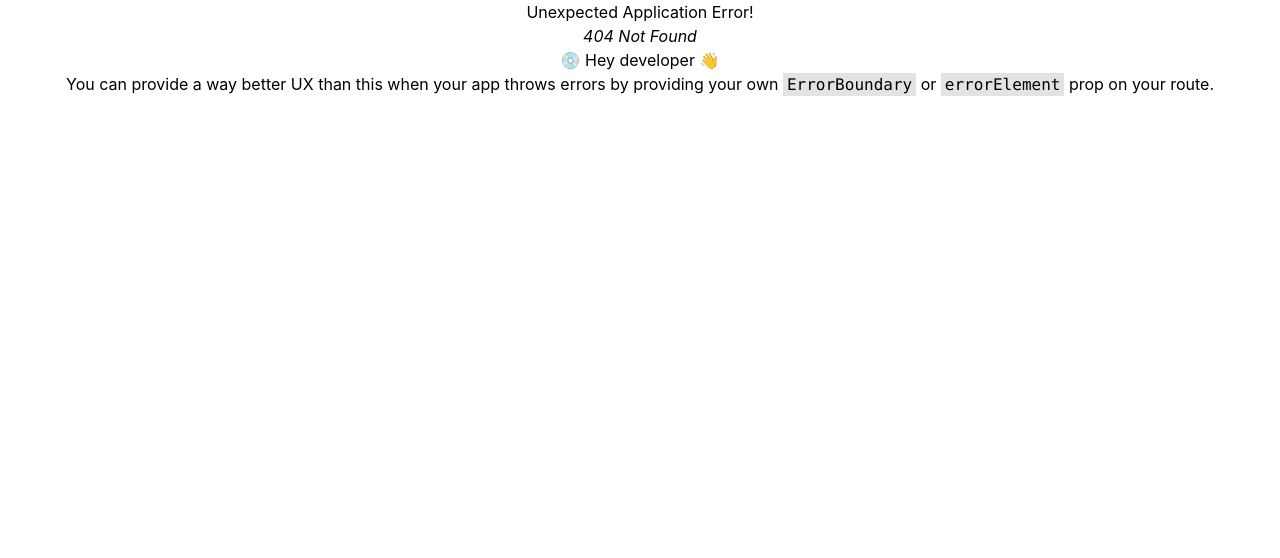
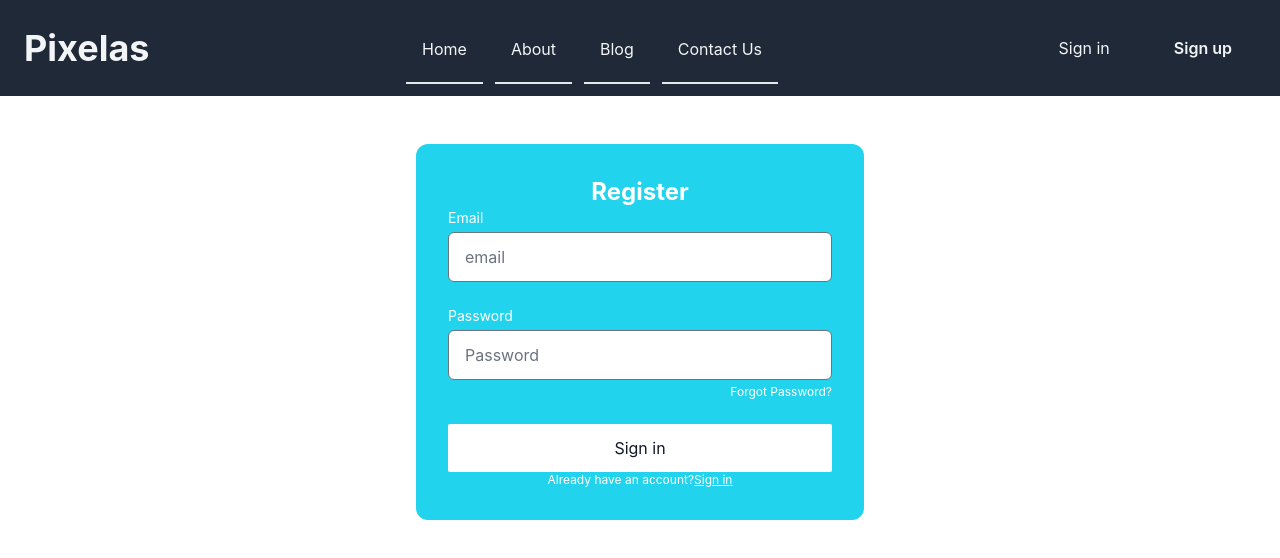
Before and after one commit to ivan975/pixela-client, a React (Create React App) app: page /signup in a window 1280 px wide. Before the commit this address had no page. Shown: the top 558 px of the page. Built offline with nearby package versions, Linux system fonts and the light colour scheme; no server answers.

Commit message:
login and registration working

```diff
--- a/package.json
+++ b/package.json
@@ -6,6 +6,7 @@
     "@testing-library/jest-dom": "^5.16.5",
     "@testing-library/react": "^13.4.0",
     "@testing-library/user-event": "^13.5.0",
+    "dotenv": "^16.0.3",
     "firebase": "^9.13.0",
     "flowbite": "^1.5.3",
     "flowbite-react": "^0.3.4",
--- /dev/null
+++ b/src/Components/Contexts/UseContexts.js
@@ -0,0 +1,42 @@
+import React, { createContext, useEffect, useState } from 'react';
+import { createUserWithEmailAndPassword, getAuth, onAuthStateChanged, signInWithEmailAndPassword } from 'firebase/auth';
+import { app } from '../../firebase/firebase.init';
+
+export const AuthContext = createContext();
+const auth = getAuth(app);
+
+const UseContexts = ({ children }) => {
+    const [user, setUser] = useState(null);
+    const [loader, setLoader] = useState(true);
+
+    const createUser = (email, password) => {
+        setLoader(true);
+        return createUserWithEmailAndPassword(auth, email, password)
+    }
+
+    const login = (email, password) => {
+        setLoader(true);
+        return signInWithEmailAndPassword(auth, email, password);
+    }
+
+    const authInfo = {
+        loader,
+        user,
+        createUser,
+        login,
+    }
+    useEffect(() => {
+        const unsubscribe = onAuthStateChanged(auth, (currentUser) => {
+            setUser(currentUser);
+            setLoader(false);
+        })
+        return () => unsubscribe();
+    })
+    return (
+        <AuthContext.Provider value={authInfo}>
+            {children}
+        </AuthContext.Provider>
+    );
+};
+
+export default UseContexts;
--- a/src/Components/Header/Header.js
+++ b/src/Components/Header/Header.js
@@ -26,7 +26,9 @@ const Header = () => {
                     <button className="self-center px-8 py-3 rounded">
                         <Link to='/login'>Sign in</Link>
                     </button>
-                    <button className="self-center px-8 py-3 font-semibold rounded dark:bg-amber-400 dark:text-gray-900">Sign up</button>
+                    <button className="self-center px-8 py-3 font-semibold rounded dark:bg-amber-400 dark:text-gray-900">
+                        <Link to='/signup'>Sign up</Link>
+                    </button>
                 </div>
                 <button className="p-4 lg:hidden">
                     <svg xmlns="http://www.w3.org/2000/svg" fill="none" viewBox="0 0 24 24" stroke="currentColor" className="w-6 h-6 dark:text-gray-100">
--- a/src/Components/Login/Login.js
+++ b/src/Components/Login/Login.js
@@ -1,7 +1,11 @@
-import React from 'react';
+import React, { useContext } from 'react';
 import { Link } from 'react-router-dom';
+import { AuthContext } from '../Contexts/UseContexts';
+import { toast } from 'react-toastify';
 
 const Login = () => {
+
+    const { login } = useContext(AuthContext);
 
     const handleLogin = e => {
         e.preventDefault();
@@ -10,6 +14,18 @@ const Login = () => {
         const password = form.password.value;
 
         console.log(email, password);
+
+        login(email, password)
+            .then(res => {
+                toast.success('Login Successful')
+                const user = res.user;
+                console.log(user);
+                form.reset();
+            }).catch(error => {
+                console.error(error)
+                // setPasswordError(error.message)
+            })
+
     }
 
     return (
--- /dev/null
+++ b/src/Components/Register/Register.js
@@ -0,0 +1,55 @@
+import React, { useContext } from 'react';
+import { Link } from 'react-router-dom';
+import { AuthContext } from '../Contexts/UseContexts';
+import { toast } from 'react-toastify';
+
+const Register = () => {
+    const { createUser } = useContext(AuthContext);
+
+    const handleRegister = e => {
+        e.preventDefault();
+        const form = e.target;
+        const email = form.username.value;
+        const password = form.password.value;
+
+        console.log(email, password);
+
+        createUser(email, password)
+            .then(res => {
+                toast.success('Sign up successful')
+                const user = res.user;
+                console.log(user);
+                form.reset();
+            })
+            .catch(error => {
+                console.error(error)
+                // setPasswordError(error.message)
+            })
+
+    }
+
+    return (
+        <div className=" w-full max-w-md p-8 mx-auto mt-12 rounded-xl bg-cyan-400 text-white">
+            <h1 className="text-2xl font-bold text-center">Register</h1>
+            <form onSubmit={handleRegister} className="space-y-6 ng-untouched ng-pristine ng-valid">
+                <div className="space-y-1 text-sm">
+                    <label className="block dark:text-gray-400 text-start">Email</label>
+                    <input type="text" name="email" id="username" placeholder="email" className="w-full px-4 py-3 rounded-md text-black focus:dark:border-amber-400" />
+                </div>
+                <div className="space-y-1 text-sm">
+                    <label for="password" className="block dark:text-gray-400 text-start">Password</label>
+                    <input type="password" name="password" id="password" placeholder="Password" className="w-full px-4 py-3 rounded-md text-black focus:dark:border-amber-400" />
+                    <div className="flex justify-end text-xs dark:text-gray-400">
+                        <Link to="/">Forgot Password?</Link>
+                    </div>
+                </div>
+                <button className="block w-full p-3 text-center rounded-sm text-gray-900 bg-white">Sign in</button>
+            </form>
+            <p className="text-xs text-center sm:px-6 dark:text-gray-400">Already have an account?
+                <Link to='/login' className="underline dark:text-gray-100">Sign in</Link>
+            </p>
+        </div>
+    );
+};
+
+export default Register;
--- /dev/null
+++ b/src/firebase/firebase.init.js
@@ -0,0 +1,24 @@
+// Import the functions you need from the SDKs you need
+import { initializeApp } from "firebase/app";
+// TODO: Add SDKs for Firebase products that you want to use
+// https://firebase.google.com/docs/web/setup#available-libraries
+
+// Your web app's Firebase configuration
+const firebaseConfig = {
+    // apiKey: process.env.REACT_APP_apiKey,
+    // authDomain: process.env.REACT_APP_authDomain,
+    // projectId: process.env.REACT_APP_projectId,
+    // storageBucket: process.env.REACT_APP_storageBucket,
+    // messagingSenderId: process.env.REACT_APP_messagingSenderId,
+    // appId: process.env.REACT_APP_appId
+    apiKey: "AIzaSyAw-6c8kD-UrgFd3xSOtzEUcbvIIM4QLUA",
+    authDomain: "pixelas-authentication.firebaseapp.com",
+    projectId: "pixelas-authentication",
+    storageBucket: "pixelas-authentication.appspot.com",
+    messagingSenderId: "444177323654",
+    appId: "1:444177323654:web:853b1f3b8cf8b757572307"
+
+};
+
+// Initialize Firebase
+export const app = initializeApp(firebaseConfig);
--- a/src/index.js
+++ b/src/index.js
@@ -5,13 +5,16 @@ import { ToastContainer } from 'react-toastify';
 import 'react-toastify/dist/ReactToastify.css';
 import App from './App';
 import reportWebVitals from './reportWebVitals';
+import UseContexts from './Components/Contexts/UseContexts';
 
 const root = ReactDOM.createRoot(document.getElementById('root'));
 root.render(
-  <React.StrictMode>
-    <ToastContainer position='top-center' />
-    <App />
-  </React.StrictMode>
+  <UseContexts>
+    <React.StrictMode>
+      <ToastContainer position='top-center' />
+      <App />
+    </React.StrictMode>
+  </UseContexts>
 );
 
 // If you want to start measuring performance in your app, pass a function
```
Also changed, not shown: src/routes/routes.js (+6 -1 lines), 1 other file (tests, documents, lock files or other folders).
